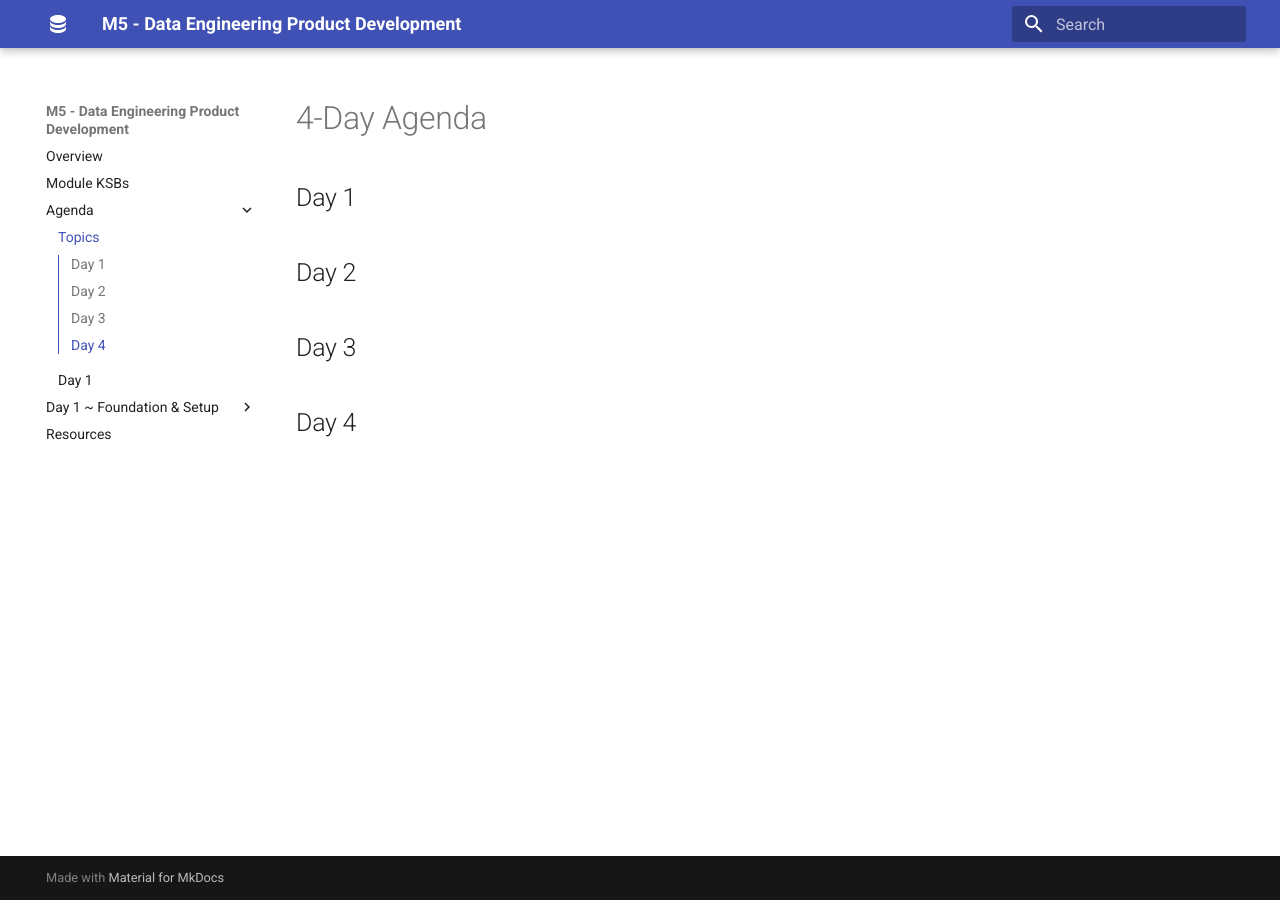
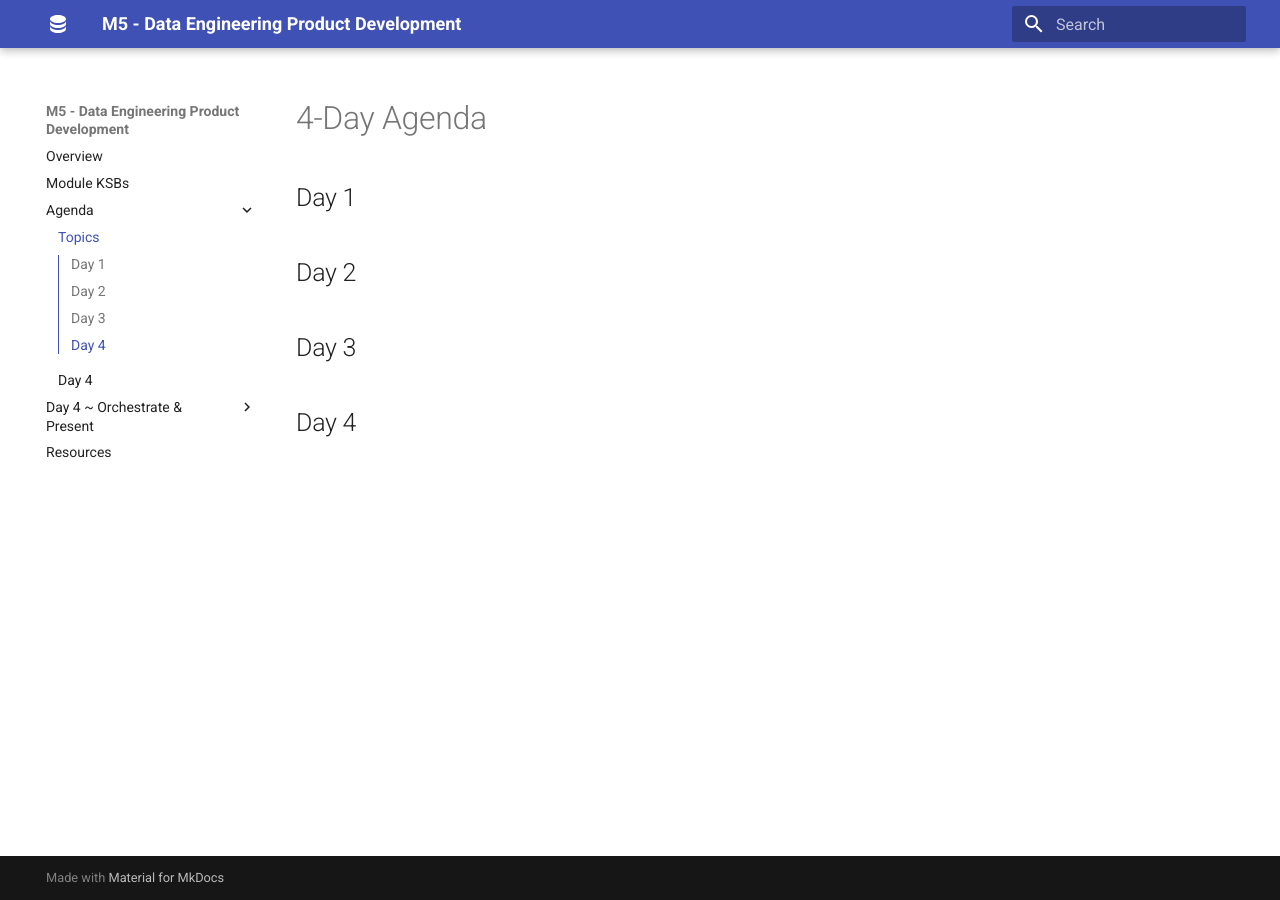
Before and after one commit to qaalabs/DE5M5, an MkDocs documentation site: the page built from docs/agenda/index.md, in a window 1280 px wide. Built offline with MkDocs 1.6.1 and Material for MkDocs 9.7.7, drawn with Linux system fonts in a browser that asks for light colours; some of the changed lines change nothing that is shown.

Commit message:
Auto commit by uthisha

```diff
--- a/mkdocs.yml
+++ b/mkdocs.yml
@@ -9,21 +9,13 @@ nav:
 
   - Agenda:
     - Topics: agenda/index.md
-    - Day 1: agenda/day1.md
+    - Day 4: agenda/day4.md
 
-  - "Day 1 ~ Foundation & Setup":
-    - "Library Pipeline Scenario": day1/scenario.md
-    - "Library Pipeline Sample Data": day1/sample-data.md
-    - "Your Mission": day1/your-mission.md
-    - "Creating Architecture Diagrams": day1/create-diagram.md
-    - "Design your pipeline architecture": day1/design-pipeline.md
-    - "Writeup Architecture Decision Record": day1/adr.md
-    - "Create a GitHub repository": day1/create-repo.md
-    - "Introduce GitHub Projects": day1/create-project.md
-    - "Set up Kanban Board": day1/project-tasks.md
-    - "Local development": day1/clone-repo.md
-    - "Create local development env": day1/dev-environment.md
-    - "Write first Python code": day1/write-code.md
+  - "Day 4 ~ Orchestrate & Present":
+    - "Start QA MS Fabric Platform": labs/41-fabric-setup.md
+    - "Lab: Run MS Fabric Pipeline": labs/42-fabric-pipeline.md
+    - "Lab: Build MkDocs Site": labs/43-mkdocs-site.md
+    - "Introduce Presentation Task": day4/presentations.md
 
   - Resources: resources.md
 
```
